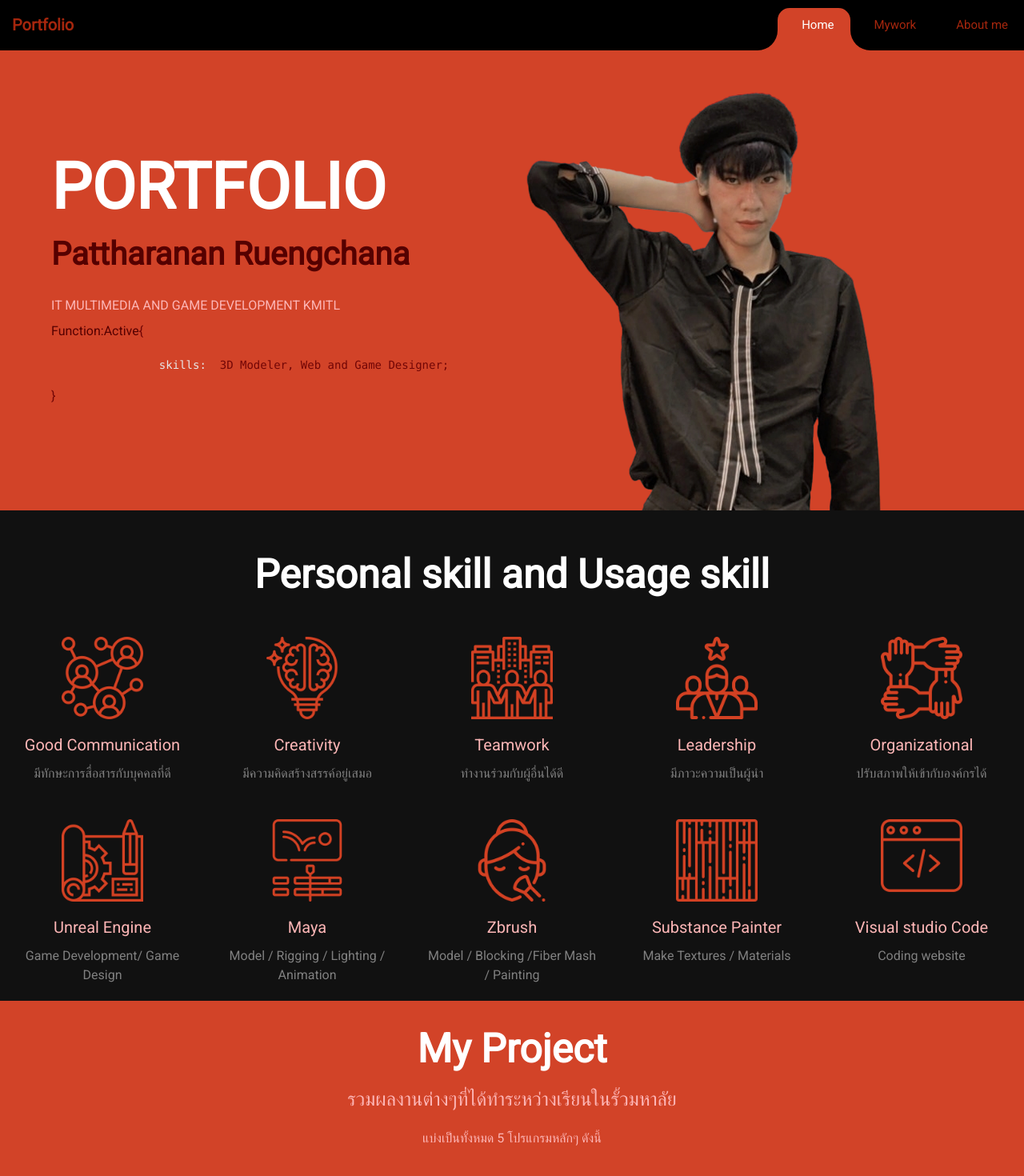
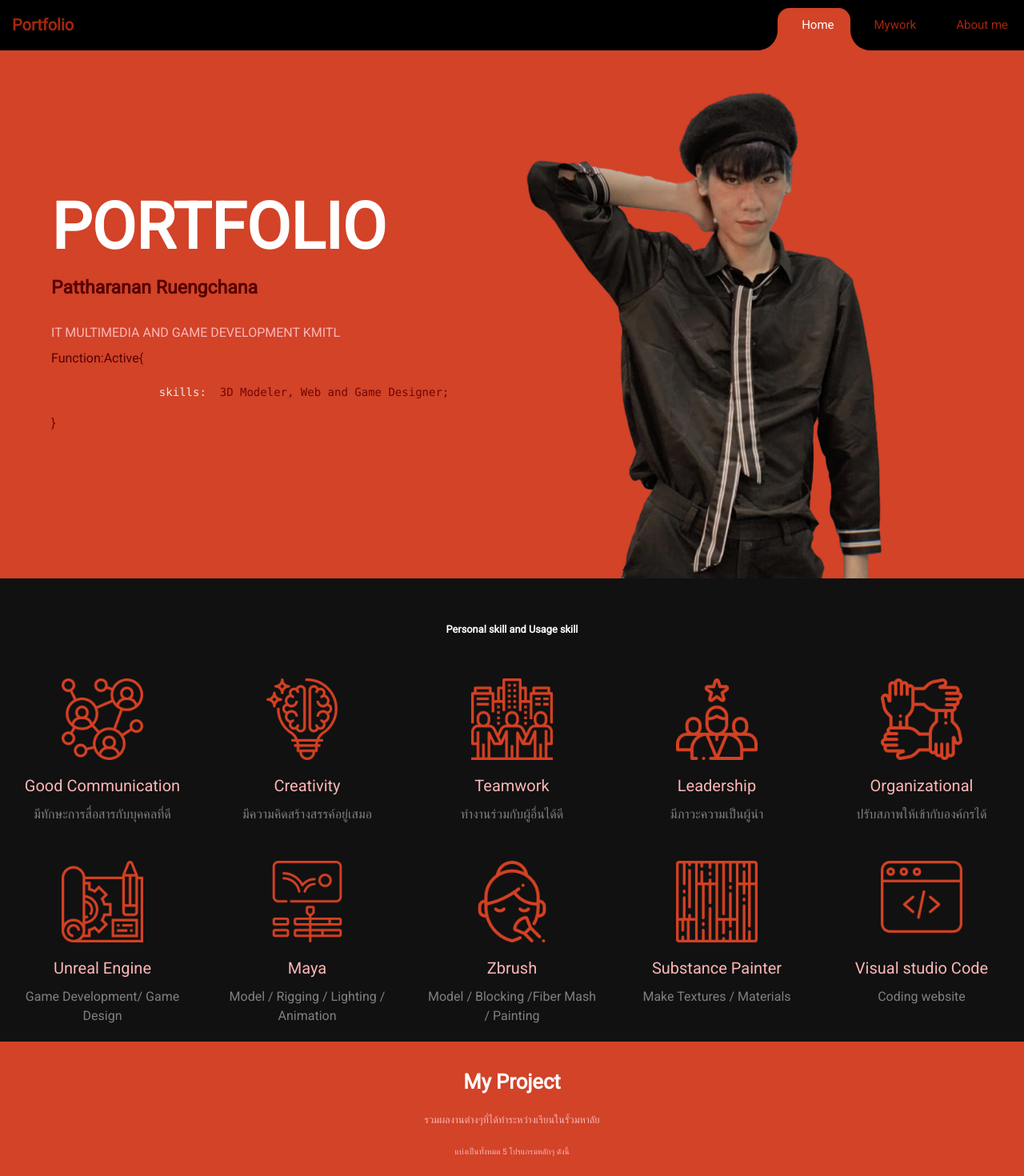
Before and after one commit to PattharananZ/Portfolio-Note, a React (Create React App) app in the folder portfolio-n/: page / in a window 1280 px wide. Shown: the top 1470 px of the page at 80% size. Built offline with nearby package versions, Linux system fonts and the light colour scheme.

Commit message:
Update Home.css

```diff
--- a/portfolio-n/src/css/Home.css
+++ b/portfolio-n/src/css/Home.css
@@ -9,7 +9,7 @@
 
 .logo{
     color: #00ddff;
-    font-size: 19px;
+    font-size: 1vw;
     font-style: italic;
 }
 
@@ -43,7 +43,7 @@
     flex-direction: row;
     justify-content: center;
     padding-top: 20px;
-    height: 575px;
+
 }
 .sholder2{
     display: block;
@@ -87,7 +87,7 @@
 .sholder2 .pe-sk h1{
     color: #ffffff;
     font-weight: 900;
-    font-size: 50px;
+    font-size: 1vw;
     line-height: 0.9em;
     margin-bottom: 30px;
     flex-wrap: wrap;
@@ -102,7 +102,7 @@
 .sholder3 .my-pj h1{
     color: #ffffff;
     font-weight: 900;
-    font-size: 50px;
+    font-size: 2vw;
     line-height: 0.9em;
     margin-bottom: 30px;
     flex-wrap: wrap;
@@ -111,7 +111,7 @@
 .sholder3 .my-pj h5{
     color: #fdb6b6;
     font-weight: 400;
-    font-size: 24px;
+    font-size: 1vw;
     line-height: 0.9em;
     margin-bottom: 30px;
     flex-wrap: wrap;
@@ -120,7 +120,7 @@
 .sholder3 .my-pj h4{
     color: #fdb6b6;
     font-weight: 400;
-    font-size: 16px;
+    font-size: 0.8vw;
     line-height: 0.9em;
     margin-bottom: 30px;
     flex-wrap: wrap;
@@ -137,7 +137,7 @@
 .sholder .me-cv h2{
     color: #550000;
     font-weight: 900;
-    font-size: 40px;
+    font-size: 1.8vw;
     line-height: 0.9em;
     margin-bottom: 30px;
     flex-wrap: wrap;
@@ -177,7 +177,7 @@
     background-color: #00c4eb;
     padding: 15px 60px;
     border-radius: 30px;
-    font-size: 16px;
+    font-size: 0.8vw;
     margin-top: 30px;
     cursor: pointer;
     transition: all 0.5s;
@@ -202,7 +202,7 @@
 
     .nav header a{
         margin-bottom: 16px;
-        font-size: 35px;
+        font-size: 1vw;
         padding: 50px
     }
 
@@ -239,11 +239,10 @@
         white-space: -moz-pre-wrap;
         white-space: -pre-wrap;
         white-space: -o-pre-wrap;
-        font-size: 37px;
+        font-size: 1vw;
     }
-
     .sholder .me-cv button{
-        font-size: 38px;
+        font-size: 1vw;
         padding: 20px 75px;
         border-radius: 50px;
         margin-bottom: 60px;
```
